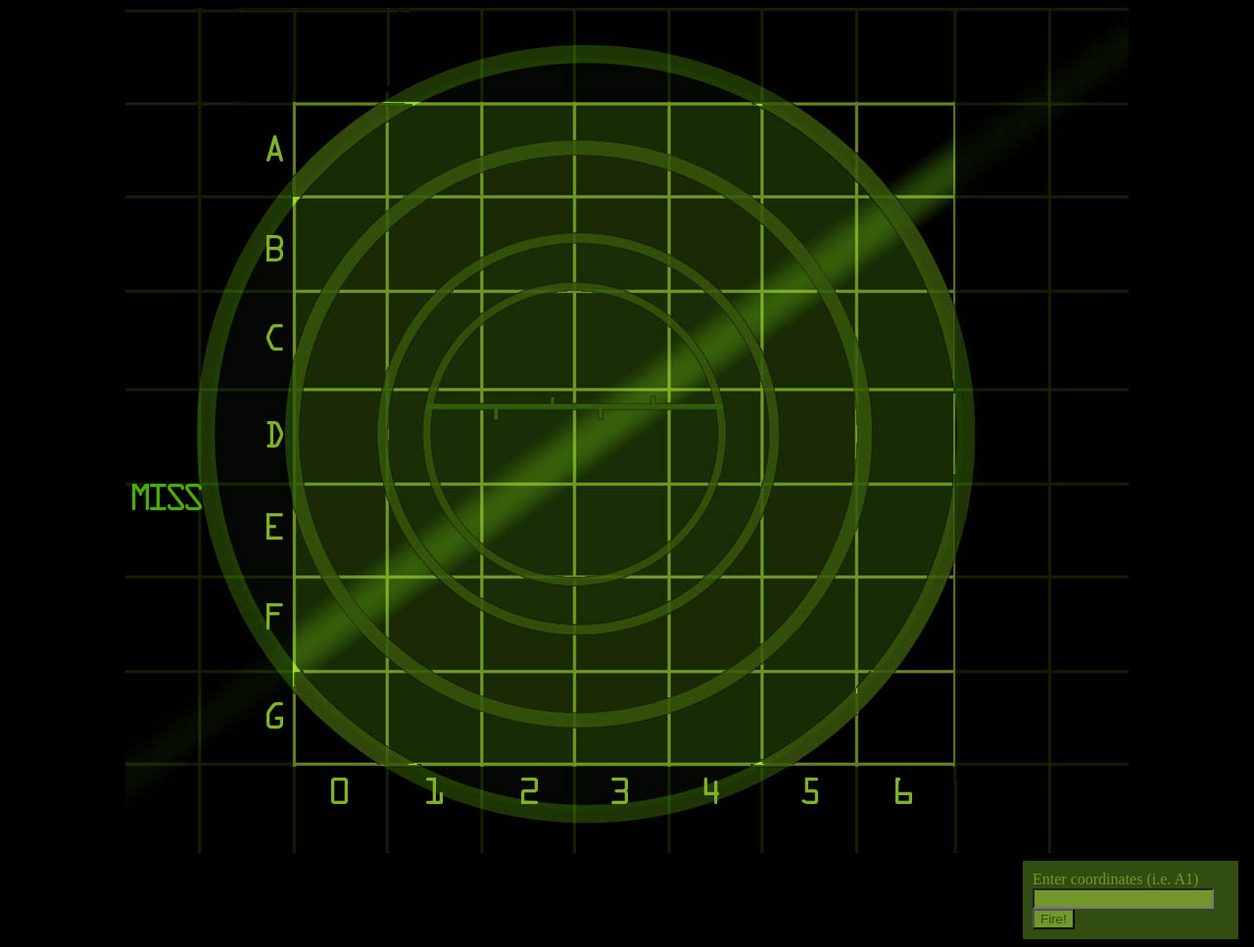
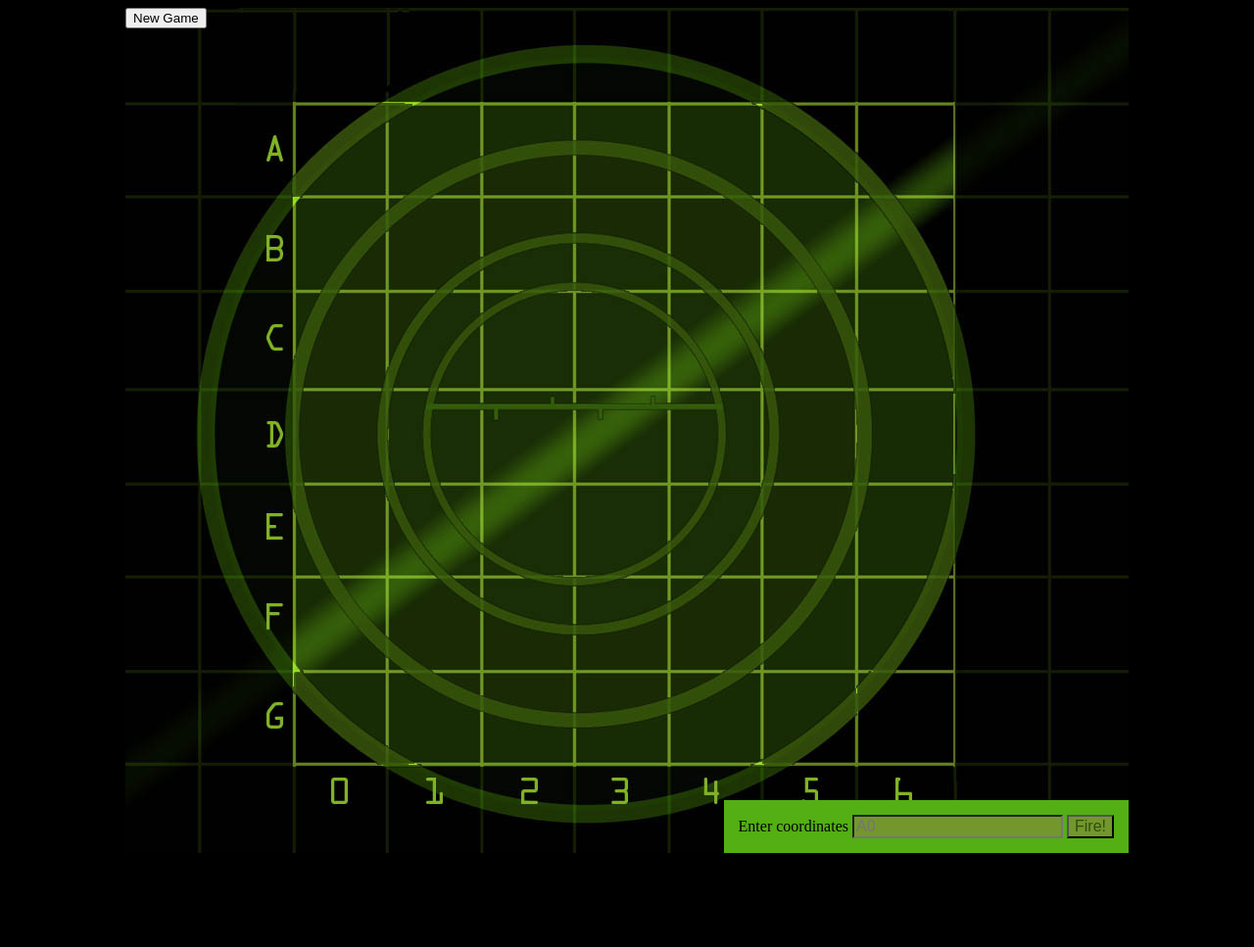
Before and after one commit to ThinkPinkCode/BattleshipGame, a plain HTML site: page index.html in a window 1280 px wide. Shown: the whole page at 98% size. After the commit the page ends 879 px from the top, so only its background shows below. Drawn offline with Linux system fonts and the light colour scheme.

Commit message:
updated grid

```diff
--- a/battleship.js
+++ b/battleship.js
@@ -4,45 +4,60 @@
 
 var boardCoordinates = [];
 var shipCoordinates = [];
-var missCount = 0;
-var hitCount = 0;
-var guessCount = 0;
+var missCount;
+var hitCount;
+var guessCount;
 
-function setShipLocation(){
-//todo: randomly choose 3 locations out of ship coordinates
 
-    var ship1 =Math.floor(Math.random()* 48);
+function initBoard(boardSize) {
+    for (var i =0; i< boardSize; i++){
+        boardCoordinates.push(i);
+    }
 
-    var ship2 =Math.floor(Math.random()* 48);
-    var ship3 =Math.floor(Math.random()* 48);
+    function placeShips(numOfShips) {
 
+        for (var i = 0; i < numOfShips; i++)
+
+        {var randomLoc = Math.floor(Math.random() * boardCoordinates.length);
+            shipCoordinates.push(randomLoc);
+            //todo: add way to verify locations aren't duplicates
+        }
+
+        console.log(shipCoordinates);
+    }
+
+    placeShips(3);
 
 }
 
-function evalGuess() {
-    var userGuess = document.getElementById("userGuess").target;
-    //todo: convert userGuess to squareID (i.e. A1 to 00)
 
-    if (shipCoordinates.indexOf(userGuess) < 0){
-        userMiss(userGuess);
-
-    } else {
-        userHit(userGuess)
-    }
+function userHit(squareId){
+    document.getElementById(squareId).className = "hit";
+    hitCount++;
+    guessCount++;
+    alert("Hit");
 }
 
 function userMiss(squareId){
-    document.getElementById(squareId).innerHTML= "<img src='./images/miss.png'>";
+    document.getElementById(squareId).className = "miss";
     missCount++;
     guessCount++;
+    alert("Miss!");
 
 }
 
-function userHit(squareId){
-    document.getElementById(squareId).innerHTML = "<img src='./images/ship.png'>";
-    hitCount++;
-    guessCount++;
+
+function evalGuess() {
+    var guess = document.getElementById("userGuess").target;
+    //todo: convert userGuess to squareID (i.e. A1 to 00)
+    console.log("user guessed " + guess);
+
+    if (shipCoordinates.indexOf(guess) < 0){
+        userMiss(guess);
+        console.log("user miss");
+
+    } else {
+        userHit(guess)
+        console.log("user hit");
+    }
 }
-
-//for testing
-userMiss(35);
--- a/index.html
+++ b/index.html
@@ -75,18 +75,20 @@
     </table>
 
 
-</div>
 
-<div id="messages">
+
+<div id="messageArea">
 
 </div>
 
-<form id="userGuess">
-    Enter coordinates (i.e. A1)
-    <input type="text" name="userGuess">
-    <input type="submit" value="Fire!">
+<button onclick="initBoard(49)"> New Game</button>
+
+<form>
+    Enter coordinates
+    <input type="text" id="userGuess" placeholder="A0">
+    <input type="submit" value="Fire!" onclick="evalGuess()">
 </form>
-
+</div>
 
 <script src="battleship.js"></script>
 </body>
--- a/styles.css
+++ b/styles.css
@@ -1,36 +1,53 @@
-body{
+body {
     background-color: black;
 }
 
 form {
-    float: right;
-    color: #73972C;
-    width: 200px;
-    padding: 10px;
-    margin: 8px 8px 8px 8px;
-    background-color: #314E10;
-
+    position: absolute;
+    bottom: 0px;
+    right: 0px;
+    padding: 15px;
+    background-color: rgb(83, 175, 19);
 }
 
-/*todo: need to update table so it is same size as picture underneath*/
-table{
-    position: relative;
-    width: 1024px;
-    height: 863px;
-    margin: auto;
+.hit{
+    background: url("./images/ship.png") no-repeat center center;
+}
+
+.miss{
+    background: url("./images/miss.png") no-repeat center center;
+}
+
+table {
+    position: absolute;
+    left: 173px;
+    top: 98px;
+    border-spacing: 0px;
+}
+
+td {
+    width: 94px;
+    height: 94px;
 }
 
 input {
-        background-color: #73972C;
-        color: #314E10;
-    }
-
+    background-color: #73972C;
+    color: #314E10;
+    font-size: 1em;
+}
 
 #board {
     position: relative;
     width: 1024px;
     height: 863px;
     margin: auto;
-    background: url("images/board.jpg");
+    background: url("images/board.jpg") no-repeat;
 
 }
+
+#messageArea {
+    position: absolute;
+    top: 0px;
+    left: 0px;
+    color: rgb(83, 175, 19);
+}
```
